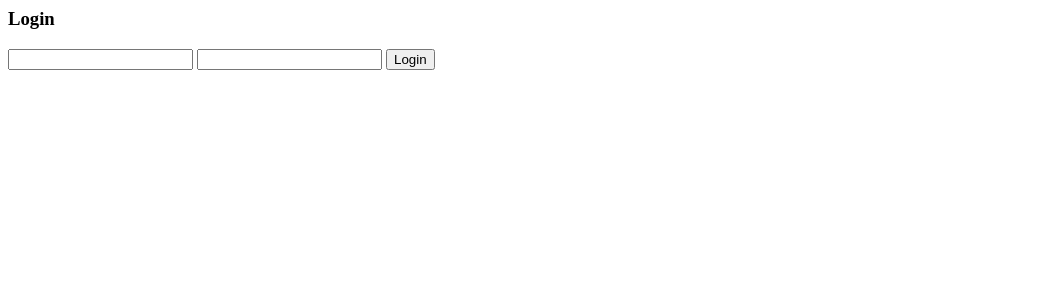
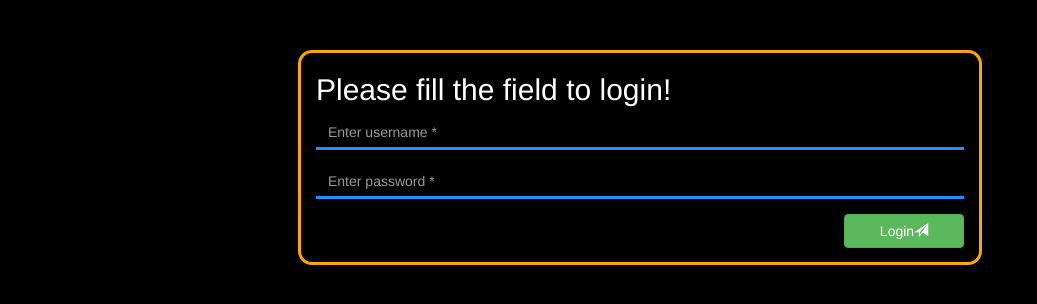
Before and after one commit to gyogy/SnowShare, a Django app: page /rides/login/ in a window 1280 px wide. Shown: the top 304 px of the page, without its empty margins (0-1037 px from the left). Run offline with Django 3.2, Linux system fonts and the light colour scheme; some libraries are stand-ins or nearby versions.

Commit message:
added html and css for login form

```diff
--- a/SnowShare/rides/templates/accounts/login.html
+++ b/SnowShare/rides/templates/accounts/login.html
@@ -1,10 +1,26 @@
-<h3>Login</h3>
-<form method="POST">
-	{% csrf_token %}
-	<input type="text" name="username">
-	<input type="password" name="password">
-	{% for message in messages %}
+{% load static %}
+
+<link href="//maxcdn.bootstrapcdn.com/bootstrap/3.3.0/css/bootstrap.min.css" rel="stylesheet" id="bootstrap-css">
+<link rel="stylesheet" href="{% static 'css/registration.css' %}">
+<script src="//maxcdn.bootstrapcdn.com/bootstrap/3.3.0/js/bootstrap.min.js"></script>
+<script src="//code.jquery.com/jquery-1.11.1.min.js"></script>
+<!------ Include the above in your HEAD tag ---------->
+
+<div class="container">
+  <div class="row">
+  <form method="POST" class="col-xs-12 col-sm-12 col-md-12">
+  	{% csrf_token %}
+  <h2>Please fill the field to login!</h2>
+  <div class="form-group">
+  	<input type="text" class="form-control" id="username" placeholder="Enter username *" name="username" required>
+  </div>
+  	<div class="form-group">
+      <input type="password" class="form-control" id="pwd" placeholder="Enter password *" name="password" required>
+   </div>
+   	{% for message in messages %}
 	<p>{{message}}</p>
 	{% endfor %}
-	<input type="submit" value="Login">
-</form>
+    <button type="submit" class="btn btn-success">Login<i class="glyphicon glyphicon-send"></i></button>
+  </form>
+  </div>
+</div>
--- a/SnowShare/rides/templates/accounts/register.html
+++ b/SnowShare/rides/templates/accounts/register.html
@@ -10,7 +10,7 @@
   <div class="row">
   <form method="POST" class="col-xs-12 col-sm-12 col-md-12">
   	{% csrf_token %}
-  <h2>Please fill all mandatory(*) fields</h2>
+  <h2>Please fill all the field to register</h2>
   <div class="form-group">
   	<input type="text" class="form-control" id="username" placeholder="Enter username *" name="username" required>
   </div>
```
